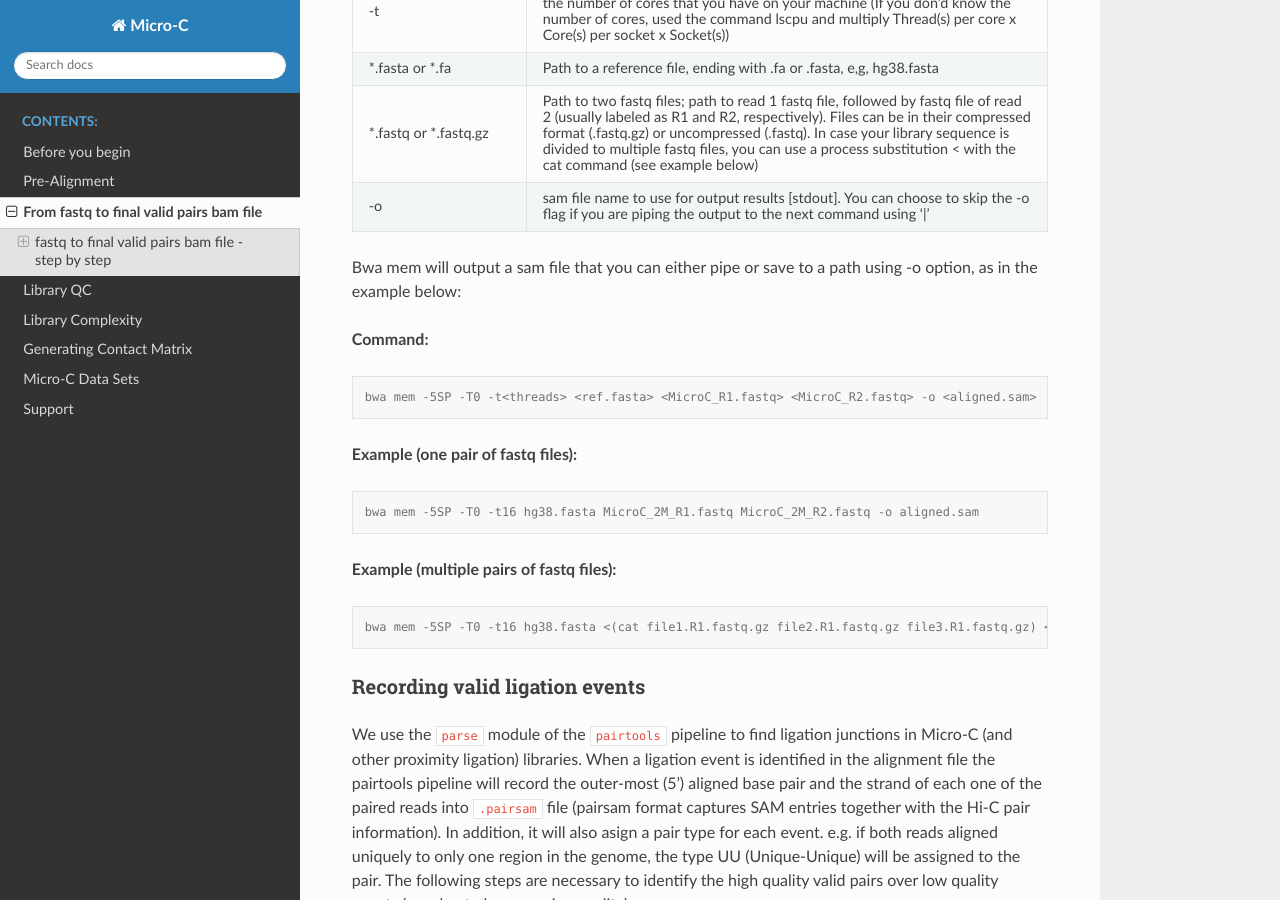
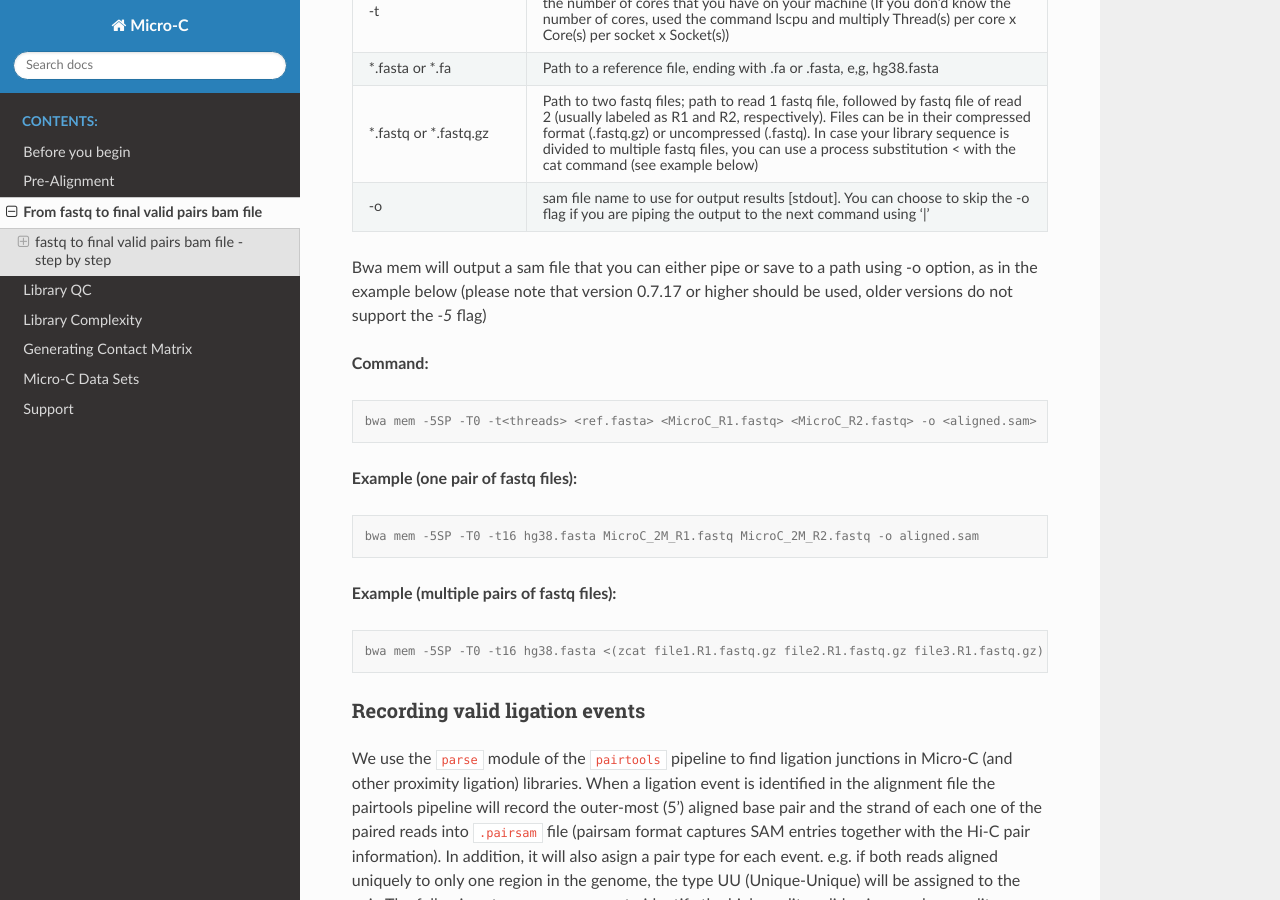
Before and after one commit to dovetail-genomics/Micro-C, a Sphinx documentation site: the page built from docs/source/fastq_to_bam.rst, in a window 1280 px wide and 900 px high, scrolled down 1260 px. Built offline with Sphinx 7.4.7 and the Read the Docs theme 2.0.0, drawn with Linux system fonts in a browser that asks for light colours.

Commit message:
minor bwa fix

```diff
--- a/docs/source/fastq_to_bam.rst
+++ b/docs/source/fastq_to_bam.rst
@@ -52,7 +52,7 @@ Now that you have a genome file, index file and a reference fasta file you are a
    :class: tight-table
 
 
-Bwa mem will output a sam file that you can either pipe or save to a path using -o option, as in the example below:
+Bwa mem will output a sam file that you can either pipe or save to a path using -o option, as in the example below (please note that version 0.7.17 or higher should be used, older versions do not support the `-5` flag)
 
 **Command:**
 
@@ -72,7 +72,7 @@ Bwa mem will output a sam file that you can either pipe or save to a path using
 
 .. code-block:: console
 
-   bwa mem -5SP -T0 -t16 hg38.fasta <(cat file1.R1.fastq.gz file2.R1.fastq.gz file3.R1.fastq.gz) <(file1.R2.fastq.gz file2.R2.fastq.gz file3.R2.fastq.gz) -o aligned.sam
+   bwa mem -5SP -T0 -t16 hg38.fasta <(zcat file1.R1.fastq.gz file2.R1.fastq.gz file3.R1.fastq.gz) <(zcat file1.R2.fastq.gz file2.R2.fastq.gz file3.R2.fastq.gz) -o aligned.sam
 
 
 
--- a/docs/source/library_qc.rst
+++ b/docs/source/library_qc.rst
@@ -61,6 +61,7 @@ The `lc_extrap` utility of the `preseq` package aims to predict the complexity o
    :widths: 20 20 60
    :class: tight-table
 
+Please note that the input bam file should be a version prior to dups removal.
 
 ``preseq lc_extrap`` command example for extrapolating library complexity:
 
```
